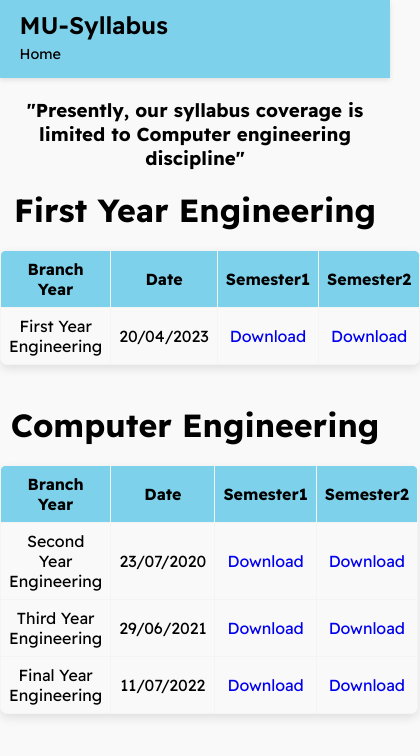
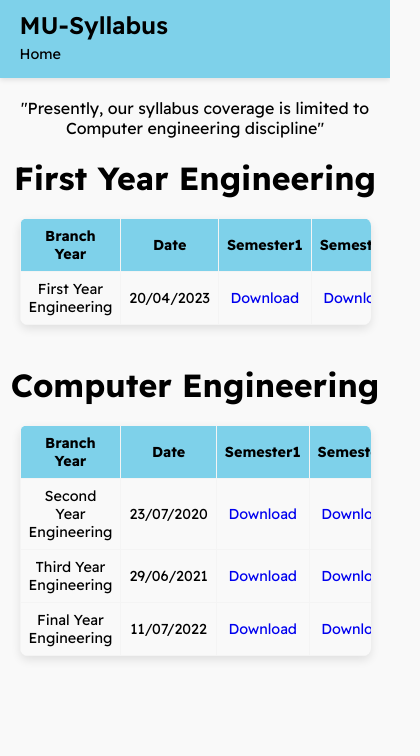
Before and after one commit to AvinashSingh2004/MumHUB, a plain HTML site: page musyllabus.html in a window 390 px wide. Shown: the whole page, 420 px wide, since content can reach past the window. Drawn offline with Linux system fonts and the light colour scheme.

Commit message:
Add files via upload

```diff
--- a/musyllabus.html
+++ b/musyllabus.html
@@ -33,6 +33,20 @@
             text-decoration: none;
         }
 
+        @media (max-width: 768px) {
+    table {
+        width: 90%; /* Full width on smaller screens */
+        overflow-x: auto; /* Allow horizontal scrolling */
+        display: block; /* Make the table block to enable scrolling */
+
+    }
+    th, td {
+        padding: 8px; /* Adjust padding for smaller screens */
+        font-size: 0.9rem; /* Slightly smaller font size for better fit */
+    }
+}
+
+
     </style>
 </head>
 <body>
@@ -45,7 +59,7 @@
         </div>
     </header>
         <br>
-        <h3 style="text-align: center;">"Presently, our syllabus coverage is limited to Computer engineering discipline"</h3>
+        <p style="text-align: center;">"Presently, our syllabus coverage is limited to Computer engineering discipline"</p>
      <br>
      <h1 style="text-align: center;">First Year Engineering</h1>
         <table>
```
